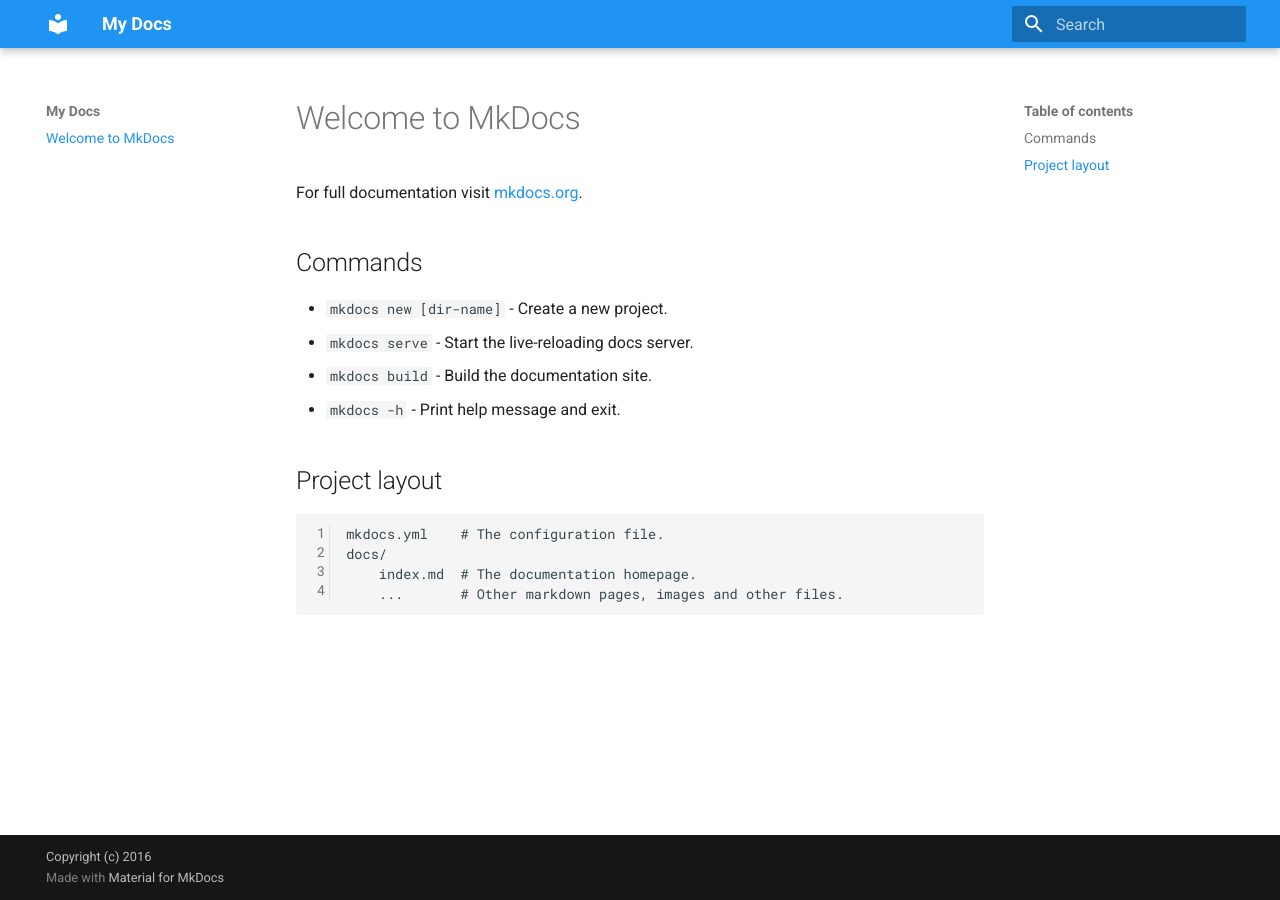
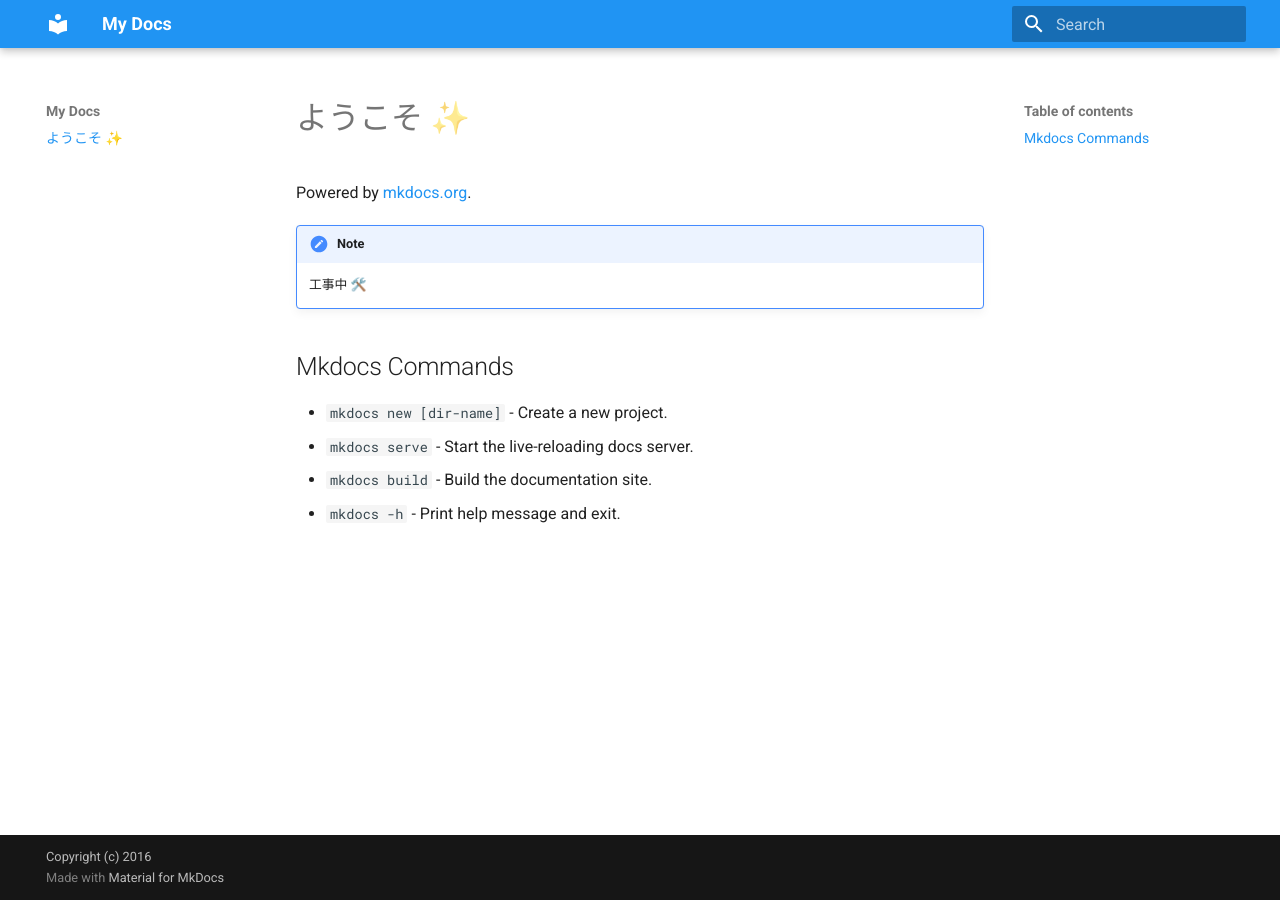
Before and after one commit to yama1601/LT_Portal, an MkDocs documentation site: the page built from docs/index.md, in a window 1280 px wide. Built offline with MkDocs 1.6.1 and Material for MkDocs 9.7.7, drawn with Linux system fonts in a browser that asks for light colours.

Commit message:
Edit Main page

```diff
--- a/docs/index.md
+++ b/docs/index.md
@@ -1,17 +1,13 @@
-# Welcome to MkDocs
+# ようこそ ✨
 
-For full documentation visit [mkdocs.org](https://www.mkdocs.org).
+Powered by [mkdocs.org](https://www.mkdocs.org).
 
-## Commands
+!!! Note
+    工事中 🛠️
+
+## Mkdocs Commands
 
 * `mkdocs new [dir-name]` - Create a new project.
 * `mkdocs serve` - Start the live-reloading docs server.
 * `mkdocs build` - Build the documentation site.
 * `mkdocs -h` - Print help message and exit.
-
-## Project layout
-
-    mkdocs.yml    # The configuration file.
-    docs/
-        index.md  # The documentation homepage.
-        ...       # Other markdown pages, images and other files.
```
